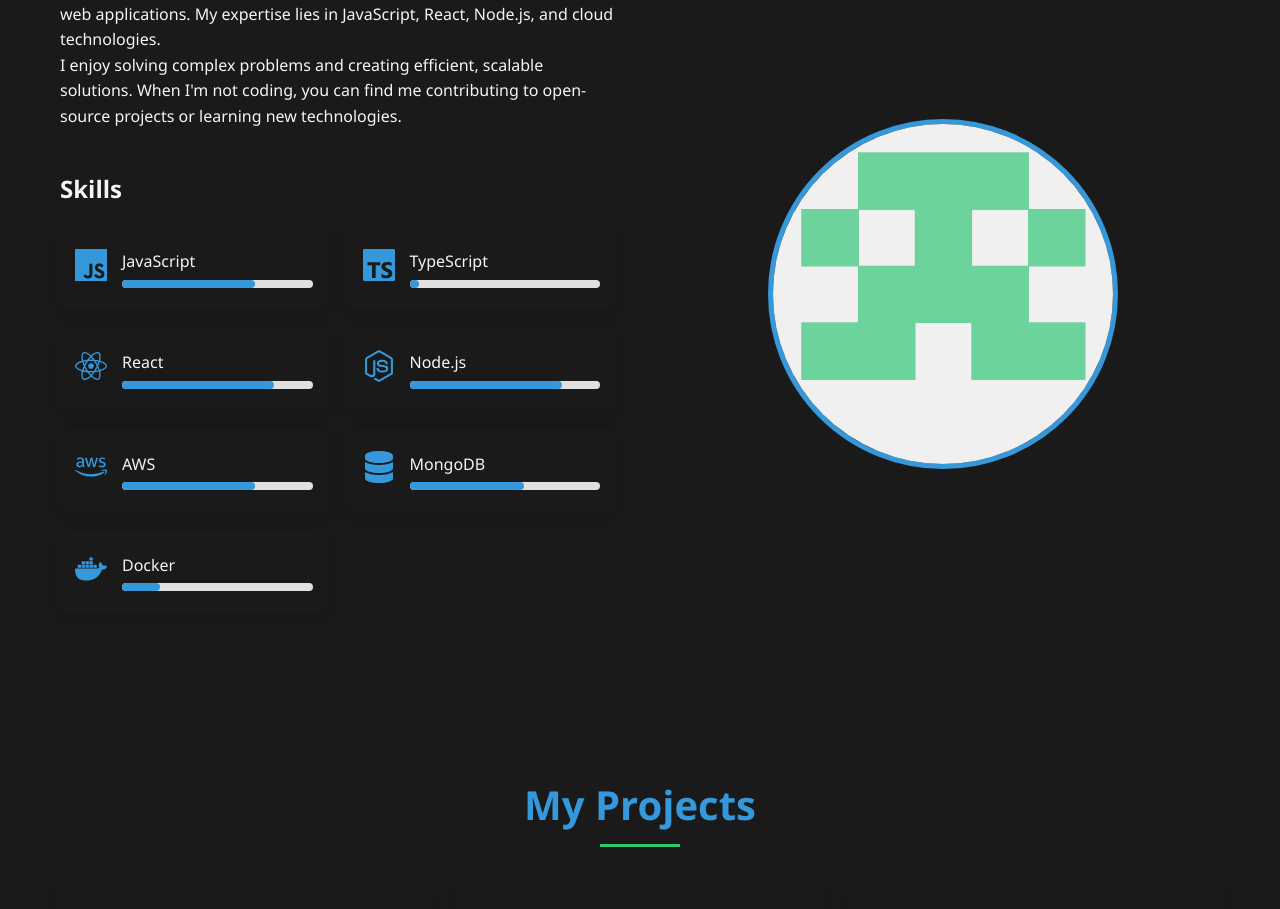
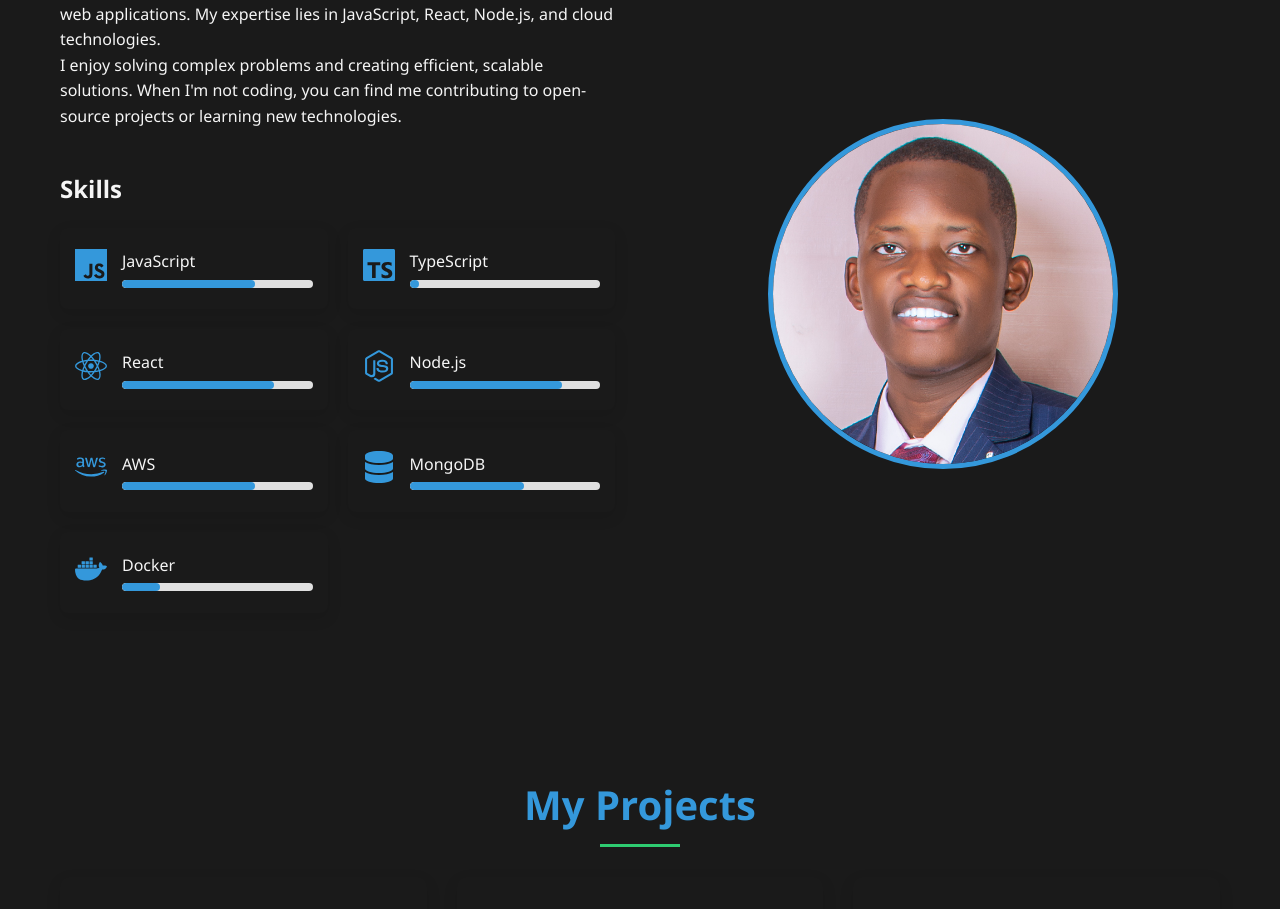
Before and after one commit to Mikehope254/MyPortfolio, a React (Vite) app: page / in a window 1280 px wide. Shown: the part 1008-1917 px from the top of the page. Built offline with nearby package versions, Linux system fonts and the light colour scheme.

Commit message:
Added Profile Pic

```diff
--- a/src/components/About.jsx
+++ b/src/components/About.jsx
@@ -72,7 +72,7 @@ const About = () => {
           >
             <div className="image-wrapper">
               <img
-                src="src/assets/gitProfile.png"
+                src="src/assets/profile.jpeg"
                 alt="Mike's Profile Pic"
                 className="profile-image"
               />
--- a/vite.config.js
+++ b/vite.config.js
@@ -5,5 +5,4 @@ import react from "@vitejs/plugin-react-swc";
 export default defineConfig({
   base: "/MyPortfolio/",
   plugins: [react()],
-  base: "/MyPortfolio",
 });
```
Also changed, not shown: src/assets/gitProfile.png (deleted), src/assets/profile.jpeg (added).
